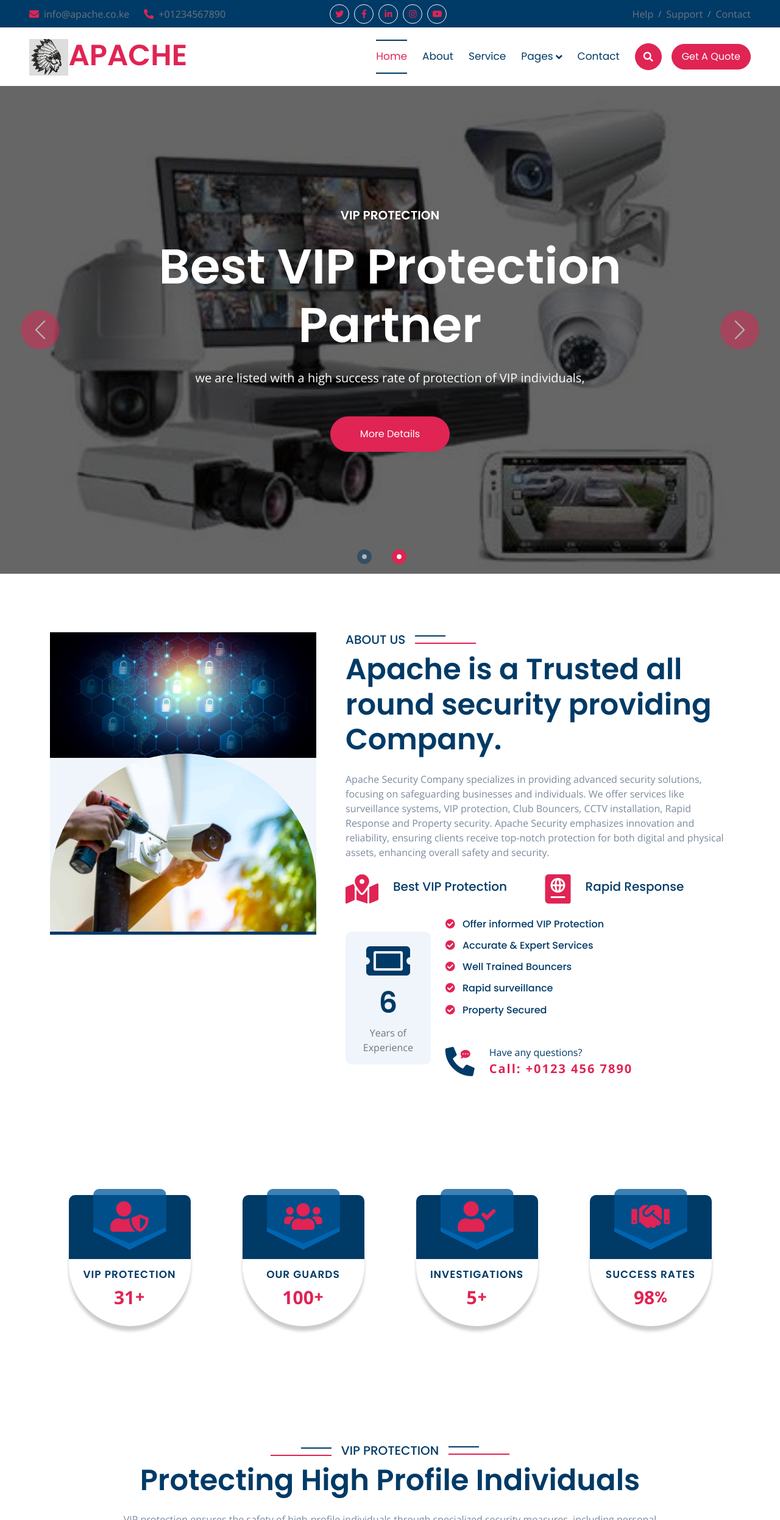
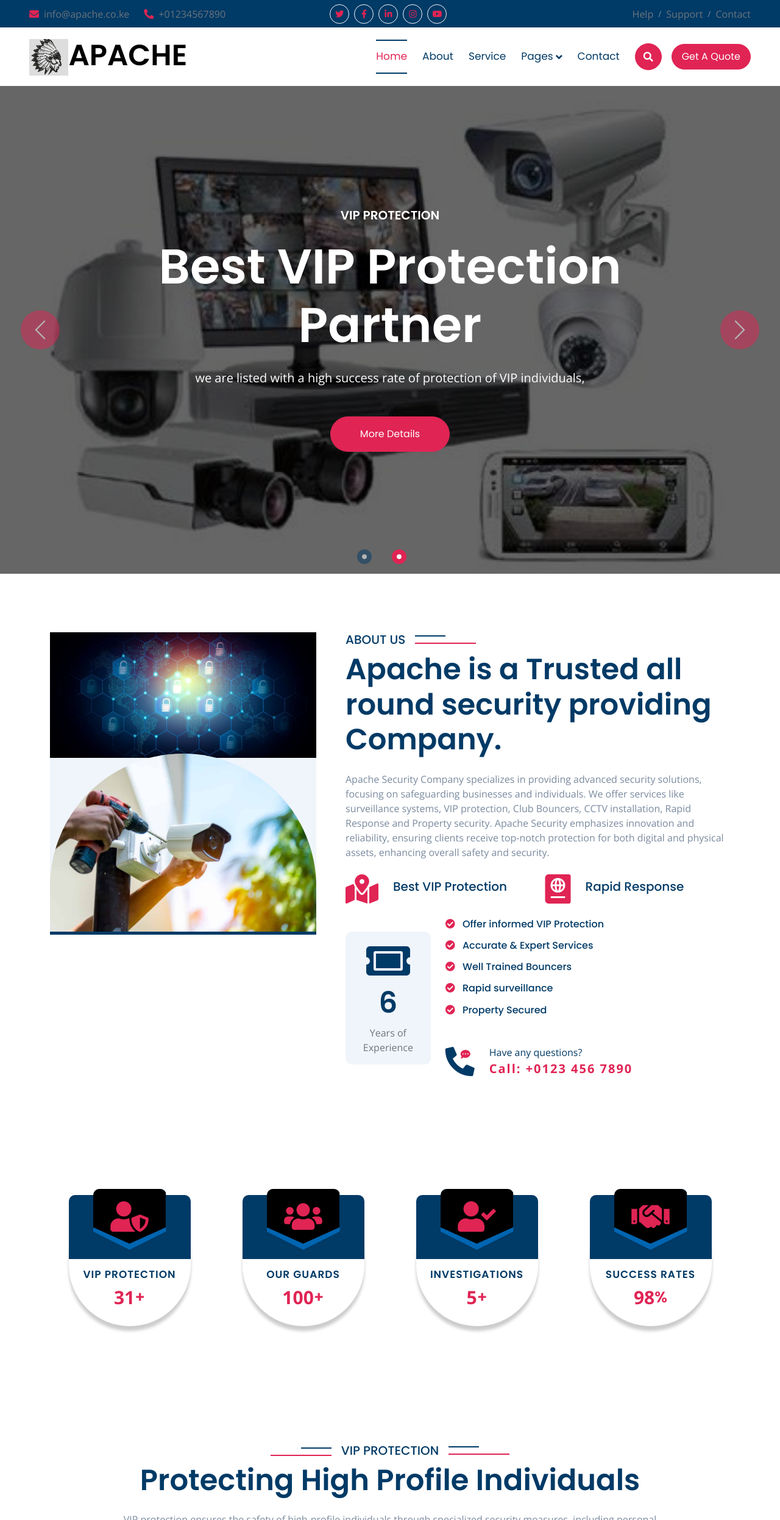
Before and after one commit to KIKETENATHAN/apache, a plain HTML site: page index.html in a window 1280 px wide. Shown: the top 2493 px of the page at 61% size. Drawn offline with nearby package versions, Linux system fonts and the light colour scheme.

Commit message:
color grade

```diff
--- a/css/style.css
+++ b/css/style.css
@@ -493,7 +493,7 @@
     left: 50%;
     transform: translateX(-50%);
     border-radius: 10px 10px 0 0;
-    background: rgba(0, 58, 102, 0.5);
+    background: black;
     z-index: -1;
     clip-path: polygon(0% 0%, 100% 0, 100% 70%, 50% 100%, 0 70%);
 }
--- a/index.html
+++ b/index.html
@@ -76,7 +76,7 @@
         <div class="container-fluid nav-bar p-0">
             <nav class="navbar navbar-expand-lg navbar-light bg-white px-4 px-lg-5 py-3 py-lg-0">
                 <a href="" class="navbar-brand p-0">
-                    <h1 class="display-5 text-secondary m-0"><img src="img/apache.png" class="img-fluid" alt="">APACHE</h1>
+                    <h1 class="display-5 text-secondary m-0"><img src="img/apache.png" class="img-fluid" alt="name"><b  style="color: black;">APACHE</b></h1>
                     <!-- <img src="img/logo.png" alt="Logo"> -->
                 </a>
                 <button class="navbar-toggler" type="button" data-bs-toggle="collapse" data-bs-target="#navbarCollapse">
```
